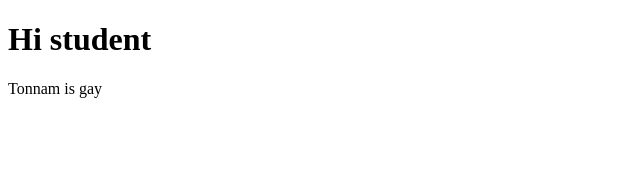
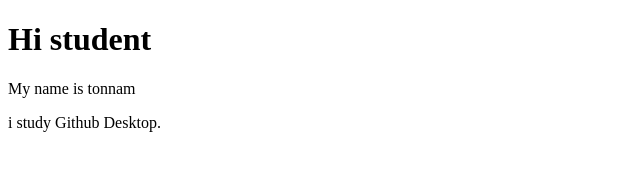
Before and after one commit to hafit2446/Enet-c, a plain HTML site: page index.html in a window 1280 px wide. Shown: the whole page, without its empty margins (0-640 px from the left). Drawn offline with Linux system fonts and the light colour scheme.

Commit message:
Update index.html

```diff
--- a/index.html
+++ b/index.html
@@ -7,6 +7,7 @@
 </head>
 <body>
     <h1>Hi student</h1>
-    <P>Tonnam is gay </P>
+    <P>My name is tonnam </P>
+    <p>i study Github Desktop.</p>
 </body>
 </html>
```
